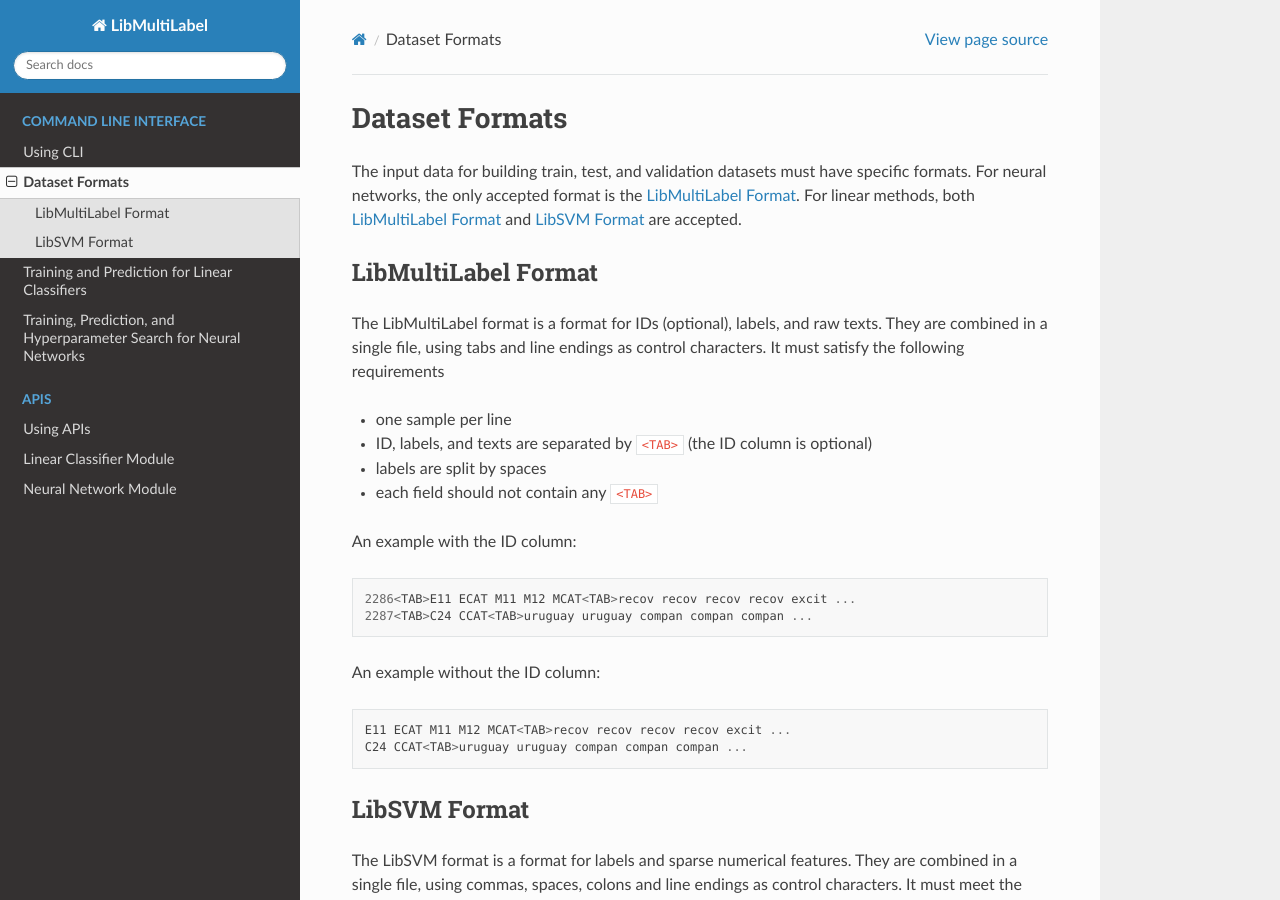
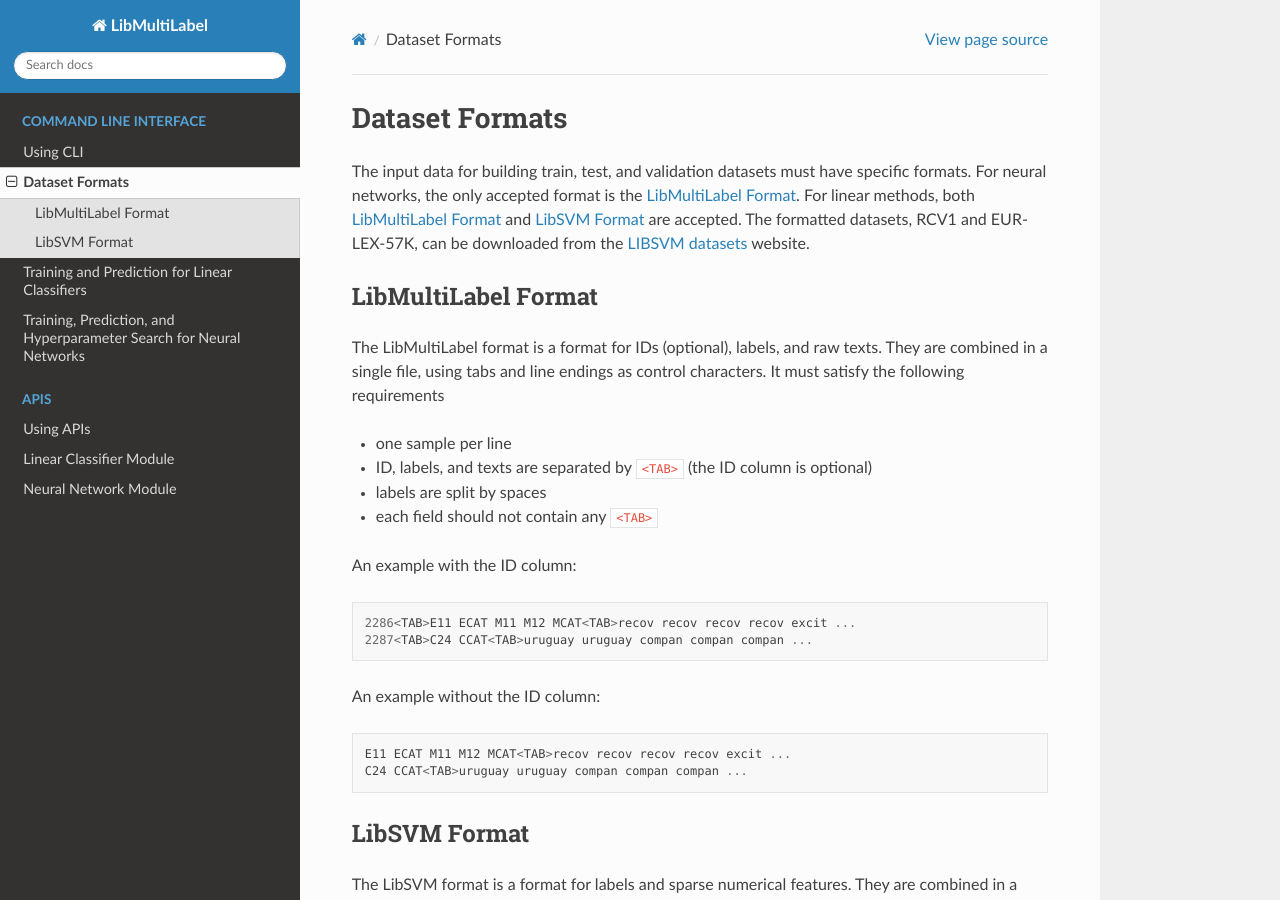
Before and after one commit to ASUS-AICS/LibMultiLabel, a Sphinx documentation site: the page built from docs/cli/data_format.rst, in a window 1280 px wide and 900 px high. Built offline with Sphinx 7.4.7 and the Read the Docs theme 2.0.0, drawn with Linux system fonts in a browser that asks for light colours.

Commit message:
(1) Add example after accepted (2) fix link for libsvm dataset

```diff
--- a/docs/cli/cli.rst
+++ b/docs/cli/cli.rst
@@ -40,7 +40,7 @@
     mkdir -p data/rcv1
     cd data/rcv1
 
-Download the RCV1 dataset from `LIBSVM data sets <https://www.csie.ntu.edu.tw/~cjlin/libsvmtools/datasets)>`_ by the following commands.
+Download the RCV1 dataset from `LIBSVM datasets <https://www.csie.ntu.edu.tw/~cjlin/libsvmtools/datasets/multilabel.html>`_ by the following commands.
 
 .. code-block:: bash
 
--- a/docs/cli/data_format.rst
+++ b/docs/cli/data_format.rst
@@ -6,6 +6,8 @@
 :ref:`libmultilabel-format`. For linear methods,
 both :ref:`libmultilabel-format` and
 :ref:`libsvm-format` are accepted.
+The formatted datasets, RCV1 and EUR-LEX-57K, can be downloaded from the
+`LIBSVM datasets <https://www.csie.ntu.edu.tw/~cjlin/libsvmtools/datasets/multilabel.html>`_ website.
 
 .. _libmultilabel-format:
 
```
